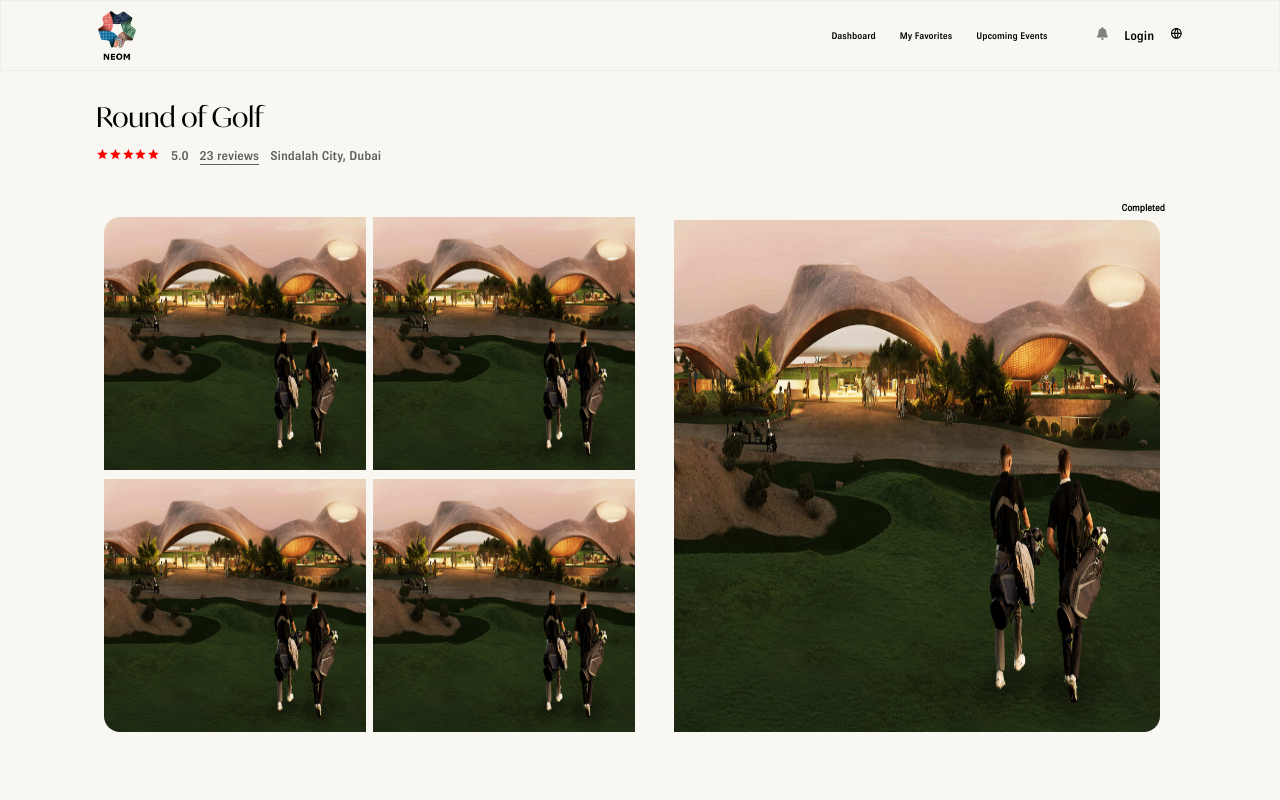
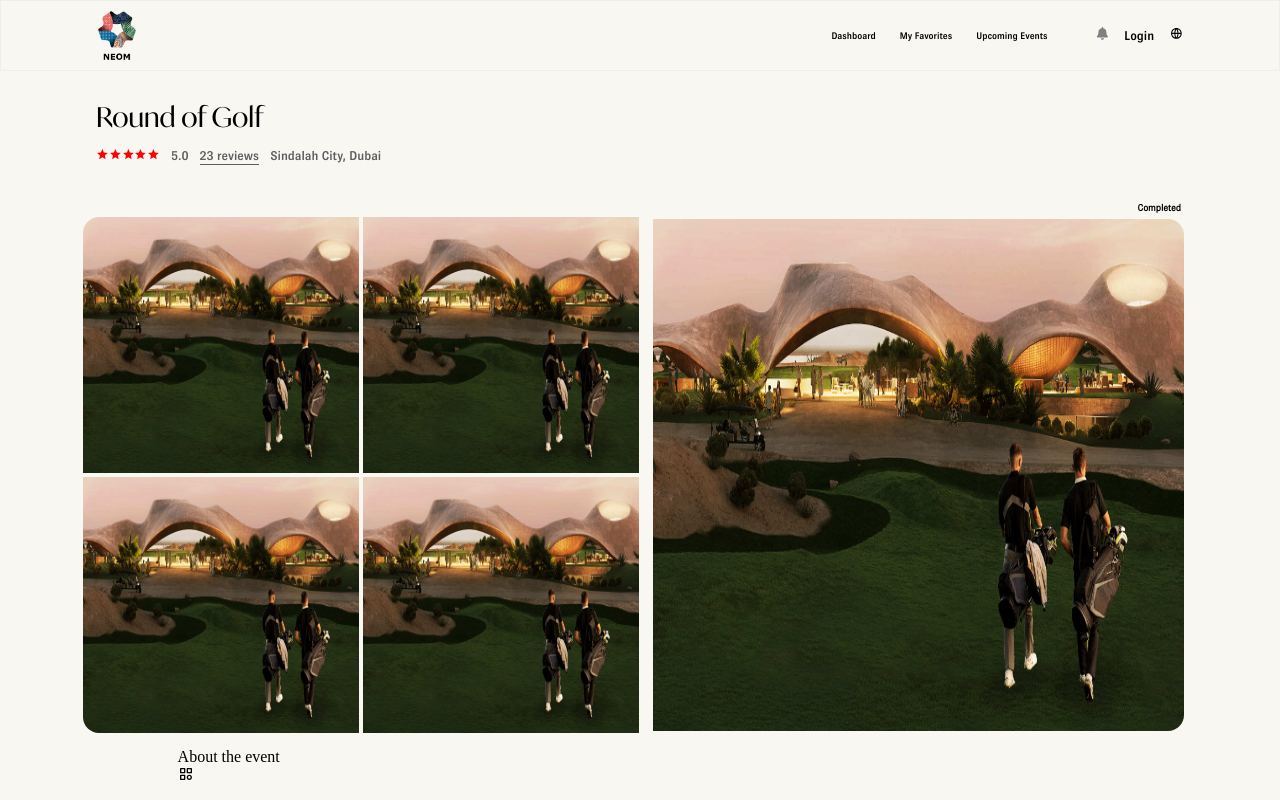
Before and after one commit to anants23O02/NEOM, a React (Vite) app in the folder client/: page /event in a window 1280 px wide. Built offline with nearby package versions, Linux system fonts and the light colour scheme.

Commit message:
images fixed

```diff
--- a/client/src/components/BigImageCard/BigImageCard.tsx
+++ b/client/src/components/BigImageCard/BigImageCard.tsx
@@ -18,7 +18,7 @@ export const BigImageCard: React.FC<askReview> = ({value}) => {
           {value.description}
         </div>
         <div className={styles.bigCardFooter}>
-            <button>
+            <button onClick={()=>{}}>
                 Yes I accept
             </button>
             <a href="#">
--- a/client/src/pages/EventPage.tsx
+++ b/client/src/pages/EventPage.tsx
@@ -3,7 +3,7 @@ import styles from "../styles/dashboard.module.css";
 import style2 from "../styles/eventpage.module.css";
 import { MdStar } from "react-icons/md";
 import image from "../assets/img/golf.jpg";
-
+import { BiCategory } from "react-icons/bi";
 export const EventPage: React.FC = () => {
   return (
     <>
@@ -32,32 +32,97 @@ export const EventPage: React.FC = () => {
         <div className={style2.imageSection}>
           <div className={style2.fourImages}>
             <div className={style2.twoImages}>
-              <img src={image} alt="" style={{borderRadius:'1rem 0 0 0'}}/>
-              <img src={image} alt="" style={{marginLeft:'0px !important'}}/>
+              <img src={image} alt="" style={{ borderRadius: "1rem 0 0 0" }} />
+              <img
+                src={image}
+                alt=""
+                style={{ marginLeft: "0px !important" }}
+              />
             </div>
             <div className={style2.twoImages}>
-              <img src={image} alt="" style={{borderRadius:'0 0 0 1rem'}} />
-              <img src={image} alt="" style={{marginLeft:'0px !important'}} />
+              <img src={image} alt="" style={{ borderRadius: "0 0 0 1rem" }} />
+              <img
+                src={image}
+                alt=""
+                style={{ marginLeft: "0px !important" }}
+              />
             </div>
           </div>
           <div className={style2.bigImage}>
-            <img src={image} alt="" style={{borderRadius:'0 1rem 1rem 0'}} />
+            <img src={image} alt="" style={{ borderRadius: "0 1rem 1rem 0" }} />
           </div>
         </div>
       </section>
       <section className="container">
         <section className="container">
-          <div className={style2.cntent}>
+          <div className={style2.content}>
             <div className={style2.contentDescrption}>
-              <div className={style2.contentHeading}></div>
-              <div className={style2.contentDescriptionDetails}></div>
-              <div className={style2.contentDescriptionText}></div>
-              <div className={style2.contentOperatorReview}></div>
+              <div className={style2.contentHeading}>About the event</div>
+              <div className={style2.contentDescriptionDetails}>
+                <div className={style2.DescriptionDetail}>
+                  <div className={style2.DescriptionDetailIcon}>
+                    <BiCategory />
+                  </div>
+                  <div className={style2.DescriptionDetailText}>
+                    <h3>Golf</h3>
+                    <p>
+                      This is one of the many events under the Golf category
+                    </p>
+                  </div>
+                </div>
+                <div className={style2.DescriptionDetail}>
+                  <div className={style2.DescriptionDetailIcon}>
+                    <BiCategory />
+                  </div>
+                  <div className={style2.DescriptionDetailText}>
+                    <h3>Golf</h3>
+                    <p>
+                      This is one of the many events under the Golf category
+                    </p>
+                  </div>
+                </div>
+                <div className={style2.DescriptionDetail}>
+                  <div className={style2.DescriptionDetailIcon}>
+                    <BiCategory />
+                  </div>
+                  <div className={style2.DescriptionDetailText}>
+                    <h3>Golf</h3>
+                    <p>
+                      This is one of the many events under the Golf category
+                    </p>
+                  </div>
+                </div>
+              </div>
+              <div className={style2.contentDescriptionText}>
+                Consequat deserunt duis esse excepteur anim qui laboris. In
+                voluptate ex exercitation ullamco voluptate excepteur. Magna ut
+                culpa incididunt eiusmod nulla velit mollit velit sit ullamco.
+                Ipsum et sint nisi nisi tempor deserunt. Officia laboris ut anim
+                et ut veniam deserunt ea dolor eu. Irure laborum pariatur sunt
+                dolore dolor anim dolore eu voluptate est incididunt enim
+                eiusmod. Do in non non excepteur laboris. Mollit mollit ullamco
+                sunt in in consequat voluptate voluptate. Ut officia elit ex
+                excepteur mollit ex. Occaecat ipsum aliqua deserunt adipisicing
+                mollit cupidatat. Voluptate voluptate fugiat consequat pariatur
+                excepteur ullamco et id aute cillum duis.
+              </div>
+              <div className={style2.contentOperatorReview}>
+              <div className={style2.contentHeading}>About the event</div>
+              <div className={style2.headingstars}>
+              {[...Array(5)].map((_, i) => {
+                return (
+                  <div className={style2.stars}>
+                    <MdStar key={i} className={style2.cardStars} />
+                  </div>
+                );
+              })}
+            </div>
+            <div className={style2.headingRating}>5.0</div>
+              </div>
             </div>
             <div className={style2.contentDetails}></div>
           </div>
         </section>
-        {}
       </section>
     </>
   );
--- a/client/src/styles/eventpage.module.css
+++ b/client/src/styles/eventpage.module.css
@@ -19,48 +19,51 @@
 }
 .completion{
     padding: 0.2rem;
-    margin-right: 1rem;
+    /* margin-right: 1rem; */
     font-family: 'BrownLight';
     font-weight: 600;
     font-size: 0.6rem;
     text-align: right;
 }
-.imageSection{
+.imageSection {
     display: flex;
     flex-direction: row;
+    align-items: center;
+    gap: 1rem; /* Increase gap to add more space between the fourImages and bigImage containers */
+}
+
+
+.fourImages {
+        width: calc(49% - 0.5rem);
+
+    display: flex;
+    flex-direction: column;
+    gap: 0.3rem; /* Added gap for vertical spacing between the two .twoImages rows */
     justify-content: space-around;
     align-items: center;
 }
-.fourImages{
-    width: 50%;
-    display: flex;
-    flex-direction: column;
-    gap: 0.4rem;
-    justify-content: space-around;
-    align-items: center;
-}
-.twoImages{
+
+.twoImages {
     width: 43vw;
     height: 20vw;
     display: flex;
     flex-direction: row;
-    /* justify-content: space-around; */
     justify-content: start;
-    gap: 0.4rem;
+    gap: 0.3rem;  /* Added gap for horizontal spacing between images in the row */
 }
 
 .twoImages img {
-     /* Increased margin to create more spacing */
-    width: calc(50% - 0.8rem); /* Adjust width to prevent overflow */
-    height: 99%;
+    width: calc(50%); /* Adjust width to prevent overflow */
+    height: 100%;
 }
 
-.bigImage{
-    width: 39vw;
+.bigImage {
+   width: calc(50% - 0.5rem);
     height: 40vw;
+    margin-left: 1rem !important;
 }
+
 .bigImage img {
-  /* Increased margin for better spacing */
-    width: calc(100% - 0.8rem); /* Adjust width to prevent overflow */
+    width: 100%; /* Adjust width to prevent overflow */
     height: 100%;
 }
```
Also changed, not shown: client/src/components/BigImageCard/BigImageModal.tsx (added).
